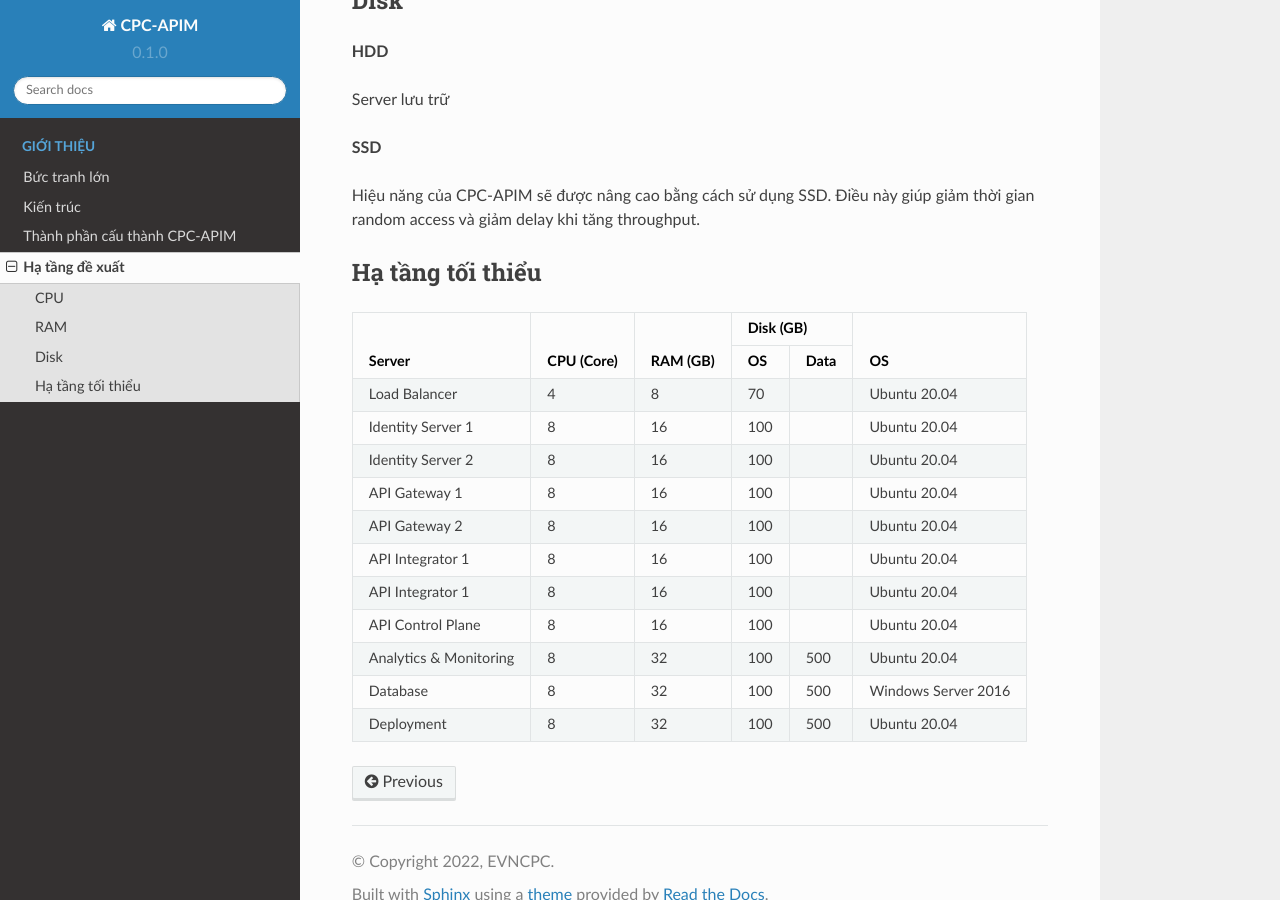
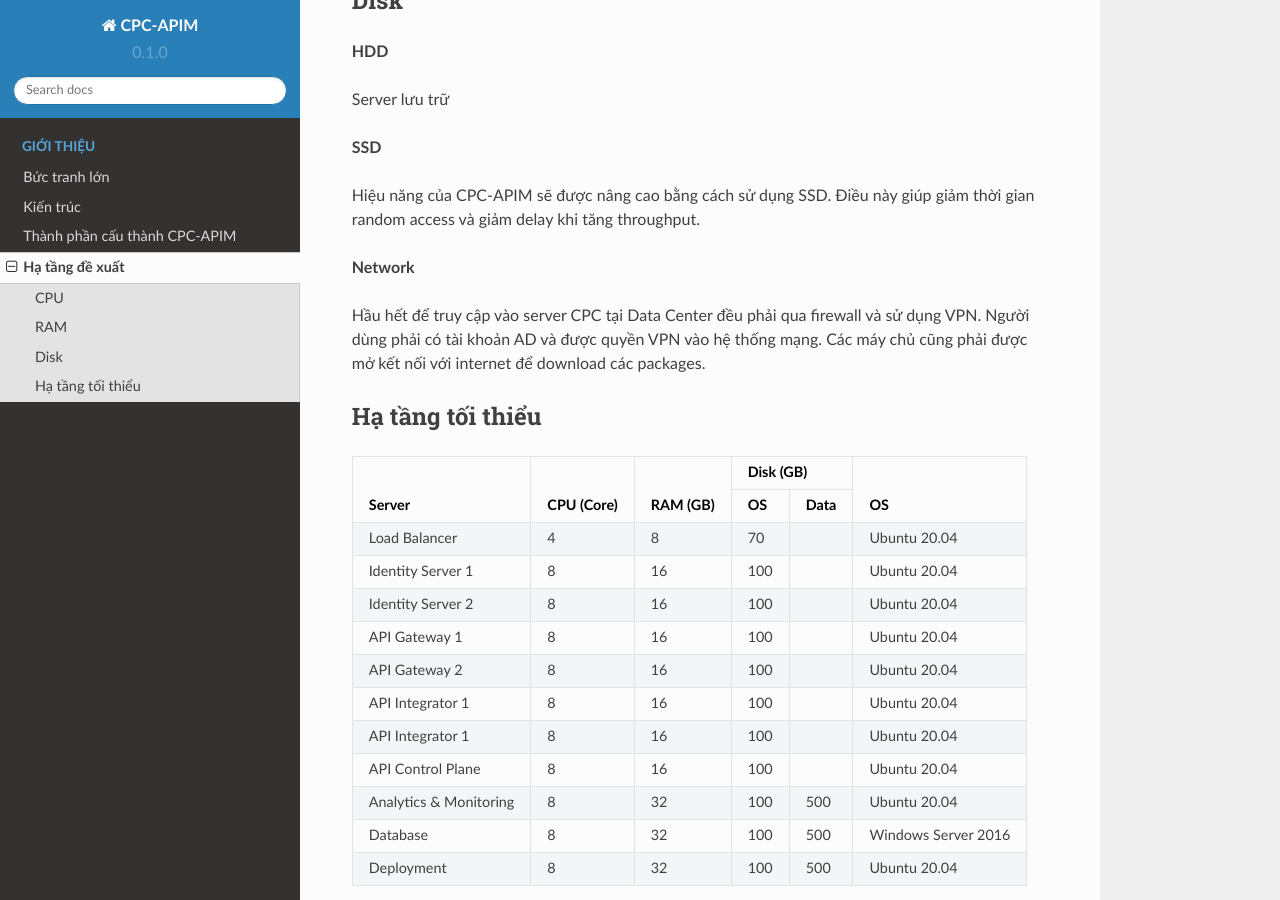
Before and after one commit to Winnguyen1511/cpc-apim, a Sphinx documentation site: the page built from docs/intro/recommended_hardware.rst, in a window 1280 px wide and 900 px high, scrolled down 552 px. Built offline with Sphinx 7.4.7 and the Read the Docs theme 2.0.0, drawn with Linux system fonts in a browser that asks for light colours; pages that are not in the unit, such as notebooks, are missing from menus.

Commit message:
add network

```diff
--- a/docs/intro/recommended_hardware.rst
+++ b/docs/intro/recommended_hardware.rst
@@ -29,6 +29,11 @@
 Hiệu năng của CPC-APIM sẽ được nâng cao bằng cách sử dụng SSD. Điều này giúp giảm thời gian random access và giảm delay khi
 tăng throughput.
 
+**Network**
+
+Hầu hết để truy cập vào server CPC tại Data Center đều phải qua firewall và sử dụng VPN. Người dùng phải có tài khoản AD và được quyền VPN
+vào hệ thống mạng. Các máy chủ cũng phải được mở kết nối với internet để download các packages.
+
 Hạ tầng tối thiểu
 -----------------
 
```
